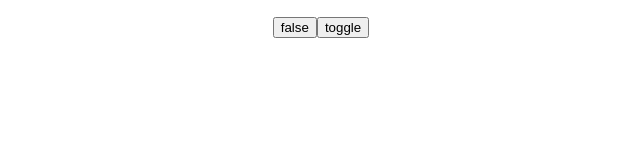
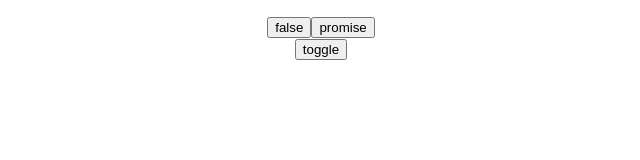
Before and after one commit to d0orHyeok/react-testing, a React (Create React App) app: page / in a window 1280 px wide. Shown: the top 160 px of the page, without its empty margins (319-959 px from the left). Built offline with nearby package versions, Linux system fonts and the light colour scheme.

Commit message:
RTL findBy testing

```diff
--- a/src/components/Skills/Skills.tsx
+++ b/src/components/Skills/Skills.tsx
@@ -1,4 +1,4 @@
-import React, { useState } from 'react';
+import React, { useEffect, useState } from 'react';
 
 interface SkillsProps {
   skills?: string[];
@@ -6,6 +6,13 @@ interface SkillsProps {
 
 const Skills = ({ skills }: SkillsProps) => {
   const [isLoggedIn, setIsLoggedIn] = useState(false);
+  const [promise, setPromise] = useState(false);
+
+  useEffect(() => {
+    setTimeout(() => {
+      setPromise(true);
+    }, 500);
+  }, []);
 
   return (
     <>
@@ -14,7 +21,10 @@ const Skills = ({ skills }: SkillsProps) => {
           <li key={value}>{value}</li>
         ))}
       </ul>
-      <button>{`${isLoggedIn}`}</button>
+      <div>
+        <button>{`${isLoggedIn}`}</button>
+        {promise ? <button>promise</button> : null}
+      </div>
       <button onClick={() => setIsLoggedIn((state) => !state)}>toggle</button>
     </>
   );
```
Also changed, not shown: 1 other file (tests, documents, lock files or other folders).
